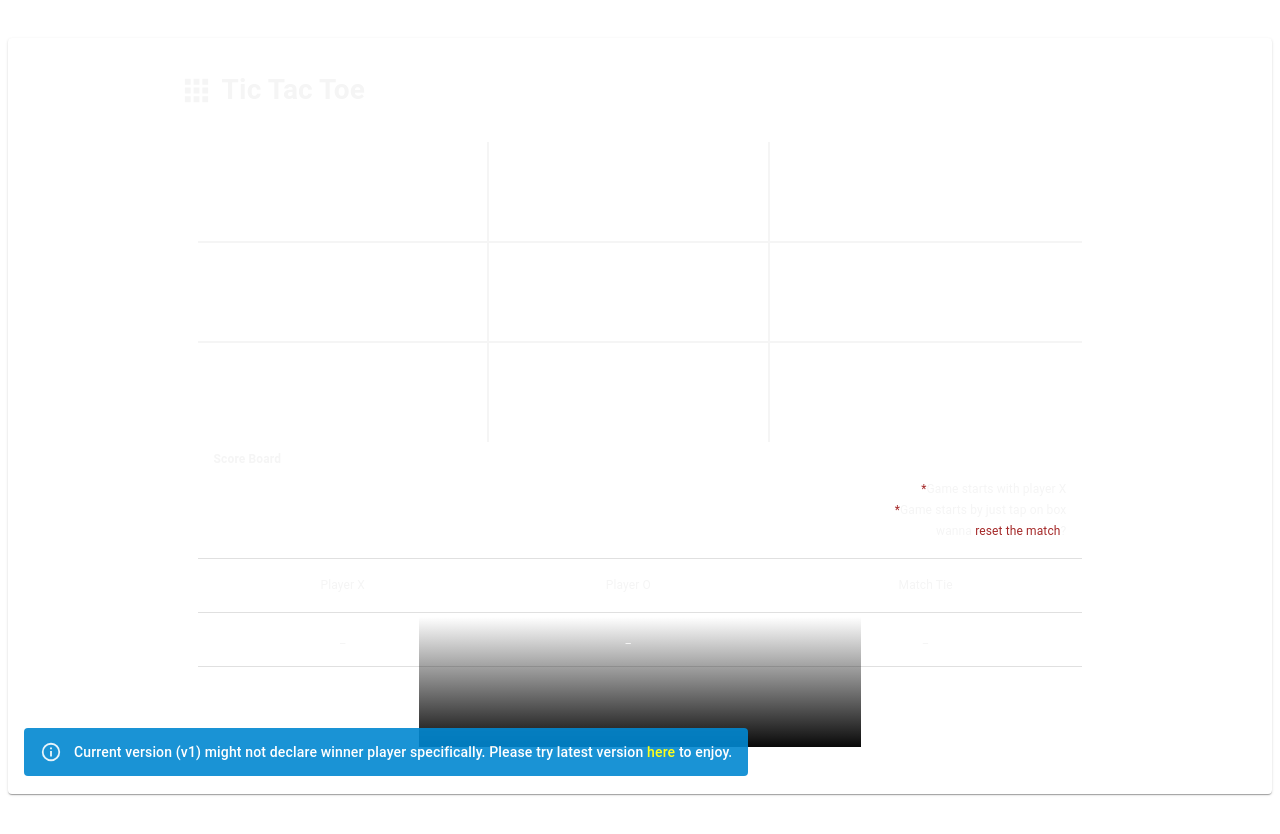
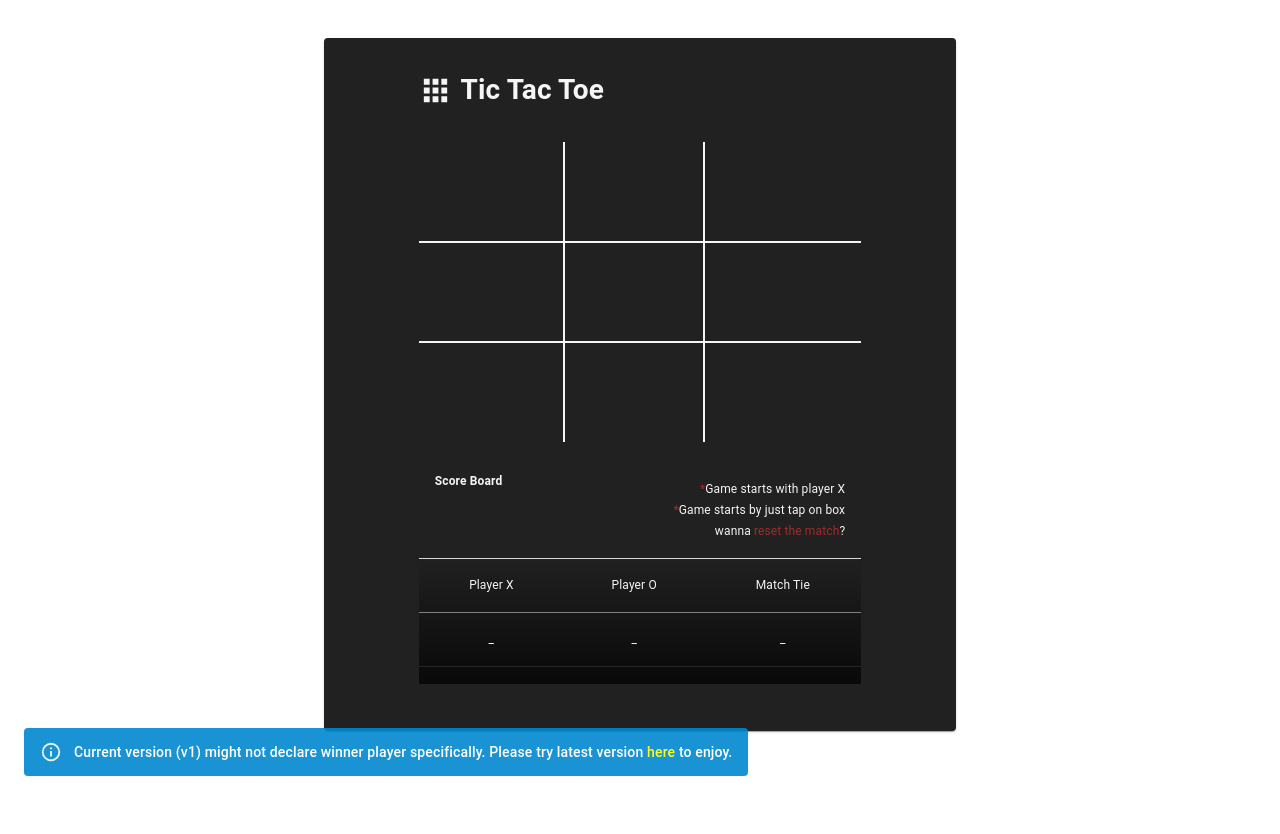
Before and after one commit to sahersiddiqui/playzone, a Next.js app: page / in a window 1280 px wide. Shown: the top 834 px of the page. Built offline with nearby package versions, Linux system fonts and the light colour scheme.

Commit message:
Design changes

```diff
--- a/styles/globals.css
+++ b/styles/globals.css
@@ -22,9 +22,9 @@
 }
 
 .tableContainer {
-  margin: 3% auto;
-  width: 50%;
-  background-color: #212121;
+  margin: 3% auto !important;
+  width: 50% !important;
+  background-color: #212121 !important;
 }
 
 .hiddenBoard {
```
